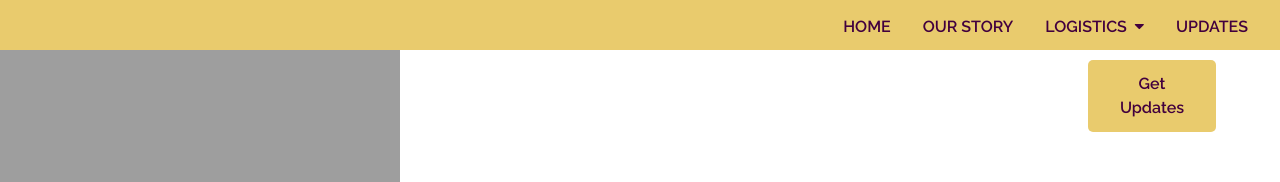
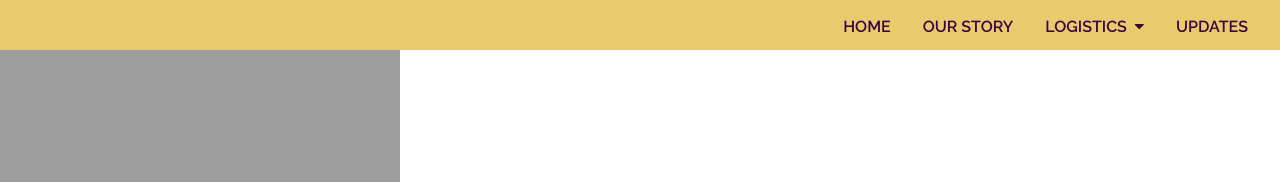
Before and after one commit to AmandaGuerriero/wedding, a React (Create React App) app in the folder client/: page / in a window 1280 px wide. Shown: the top 182 px of the page. Built offline with nearby package versions, Linux system fonts and the light colour scheme; a web font is replaced by a local one.

Commit message:
Removed Get Updates button

```diff
--- a/client/src/components/Nav/index.js
+++ b/client/src/components/Nav/index.js
@@ -52,7 +52,7 @@ const Nav = props => {
       </div>
       <div className="header-container">
         <a href="/" id="background"/>
-        <a href="/register-for-updates"><button className="reg-button">Get Updates</button></a>
+        {/* <a href="/register-for-updates"><button className="reg-button">Get Updates</button></a> */}
       </div>
     </div>
   );
```
